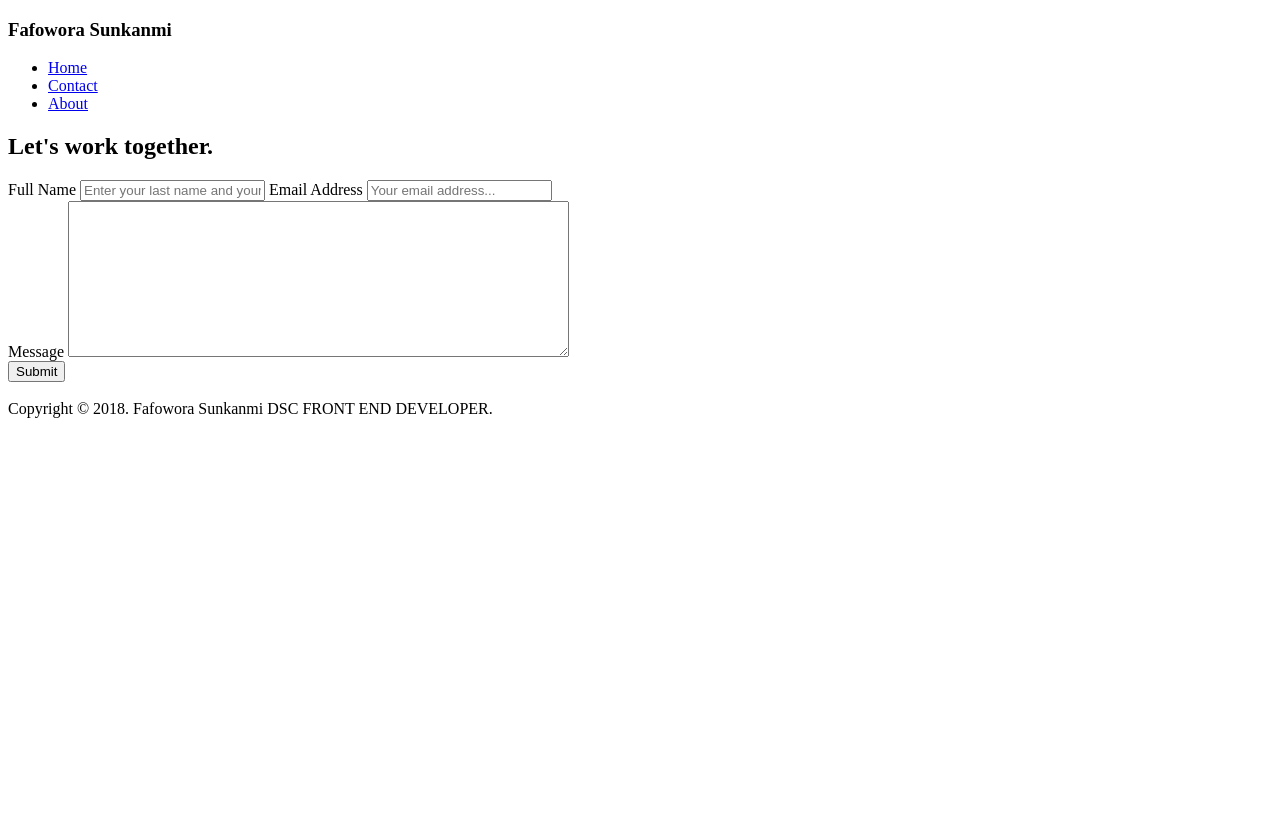
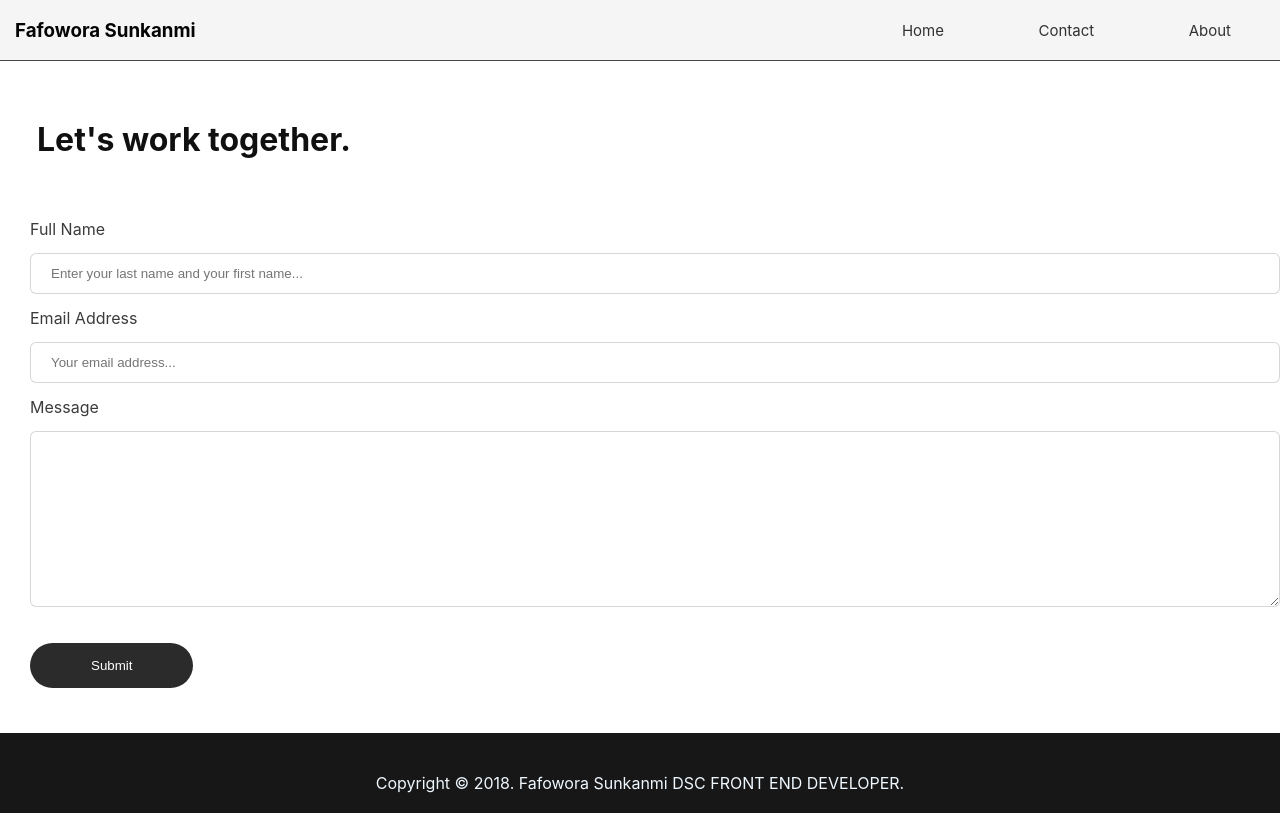
Before and after one commit to sunkanmii/My_personal_website, a plain HTML site: page Contact.html in a window 1280 px wide. Drawn offline with Linux system fonts and the light colour scheme.

Commit message:
personal_website_3

```diff
--- a/Contact.html
+++ b/Contact.html
@@ -2,7 +2,7 @@
 <html>
 <head>
     <meta name="viewport" content="width=device-width, initial-scale=1">
-    <link rel="stylesheet" href="My welcome page.css">
+    <link rel="stylesheet" href="my_welcome_page.css">
 </head>
     <title>Fafowora Sunkanmi- Web developer/Web Designer</title>
 </head>
```
Also changed, not shown: index.html (+1 -1 lines), thank_you_page.html (+1 -1 lines).
